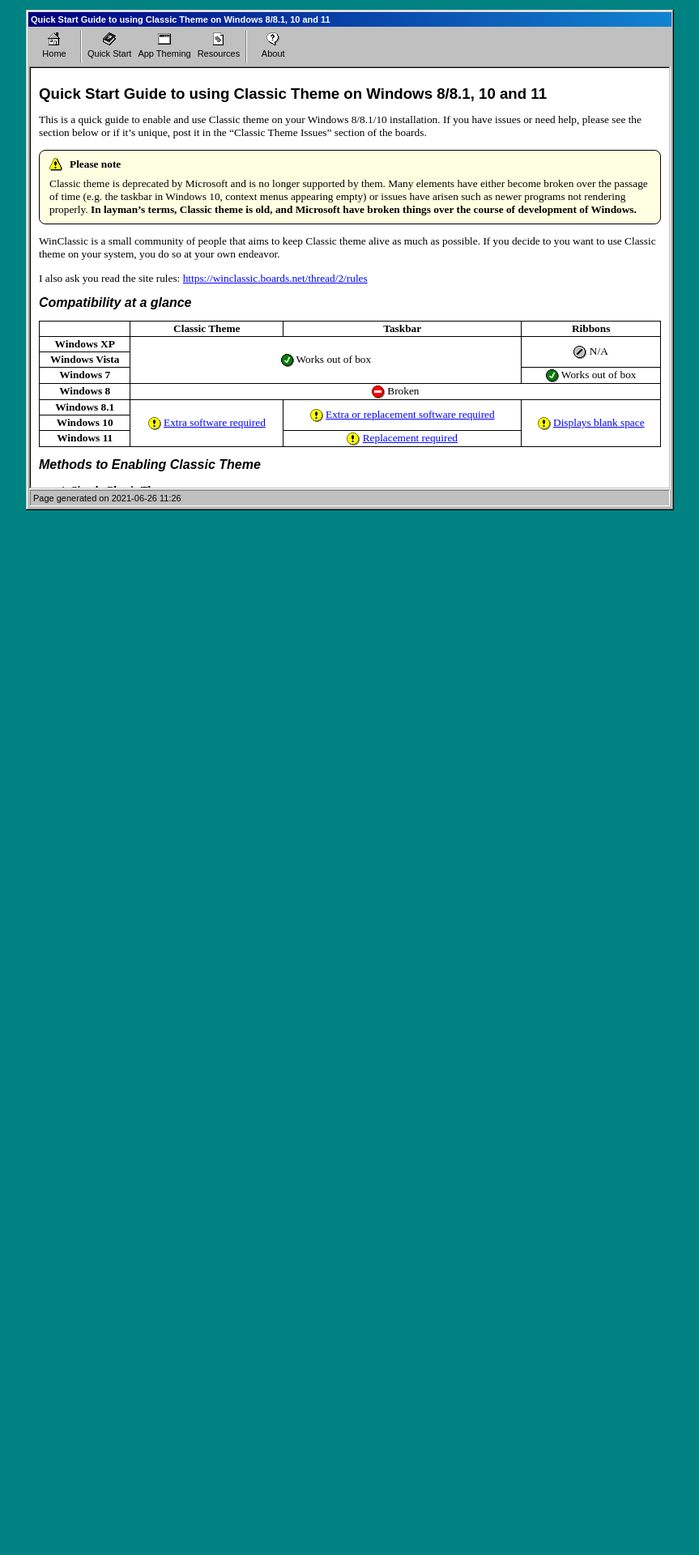
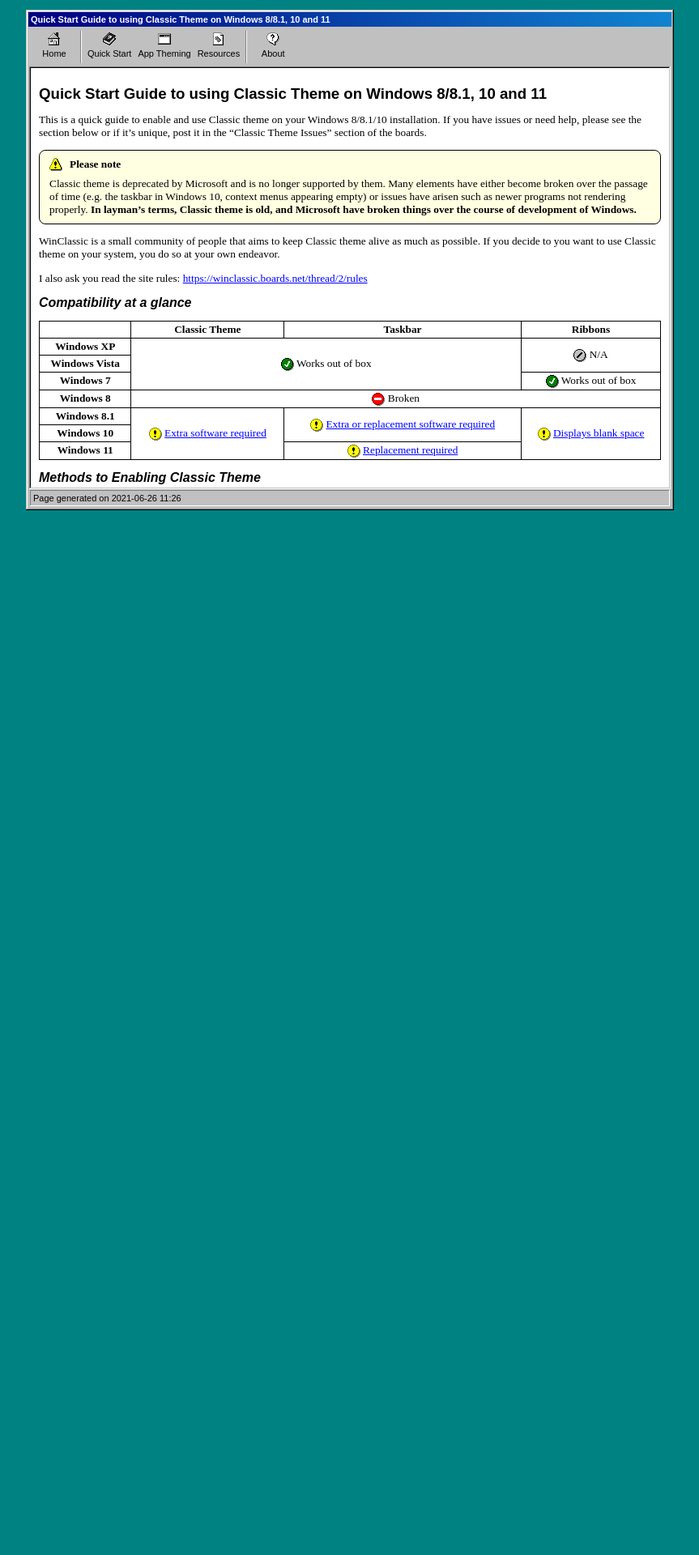
Before and after one commit to WinClassic/winclassic.github.io, a Jekyll site: the page built from quickstart.md, in a window 1280 px wide. Shown: the top 1920 px of the page at 81% size, without its empty margins (208-1071 px from the left). Built offline with Jekyll 4.4.1, drawn with Linux system fonts in a browser that asks for light colours.

Commit message:
Change font size and padding for table elements

```diff
--- a/_sass/document-styles.scss
+++ b/_sass/document-styles.scss
@@ -2,7 +2,7 @@
     overflow-y: auto;
 
     table {
-        font-size: 10pt;
+        // font-size: 10pt;
         border-collapse: collapse;
 
         ul {
@@ -17,6 +17,10 @@
     /* Reduce indent for text inside cells */
     table > * {
         vertical-align: top;
+    }
+
+    th, td {
+        padding: 2px;
     }
 
     th {
```
